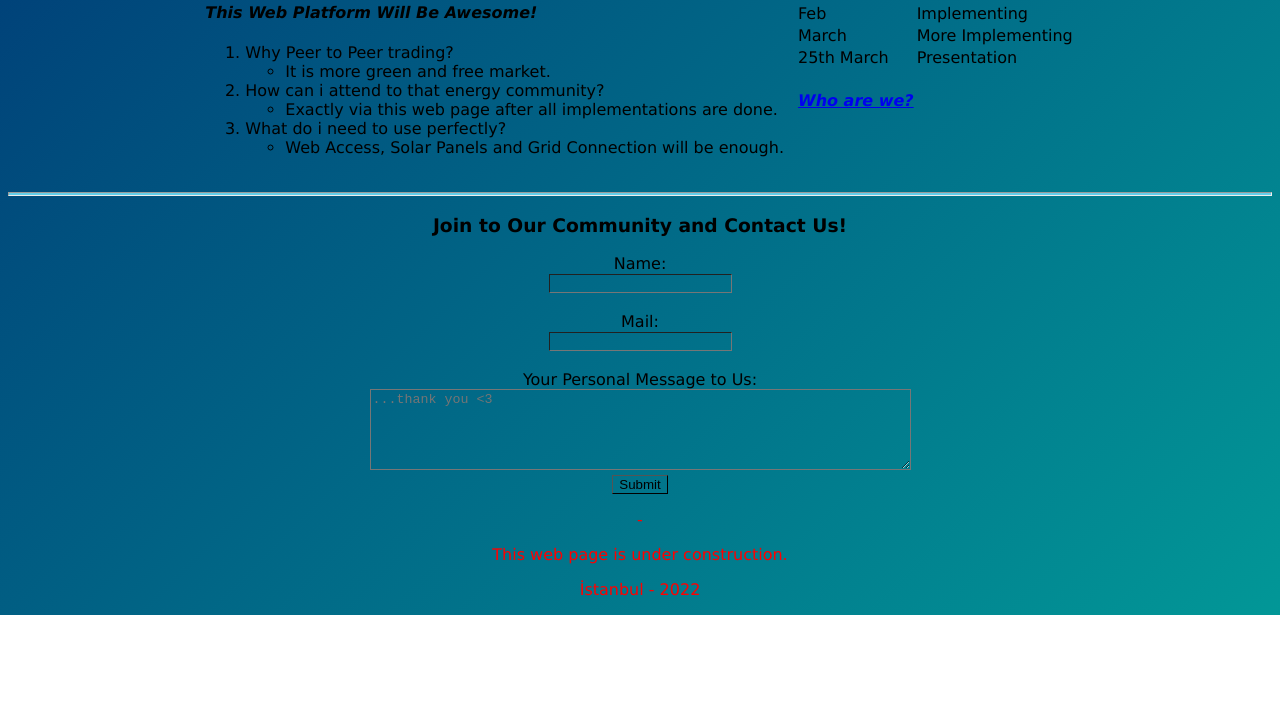
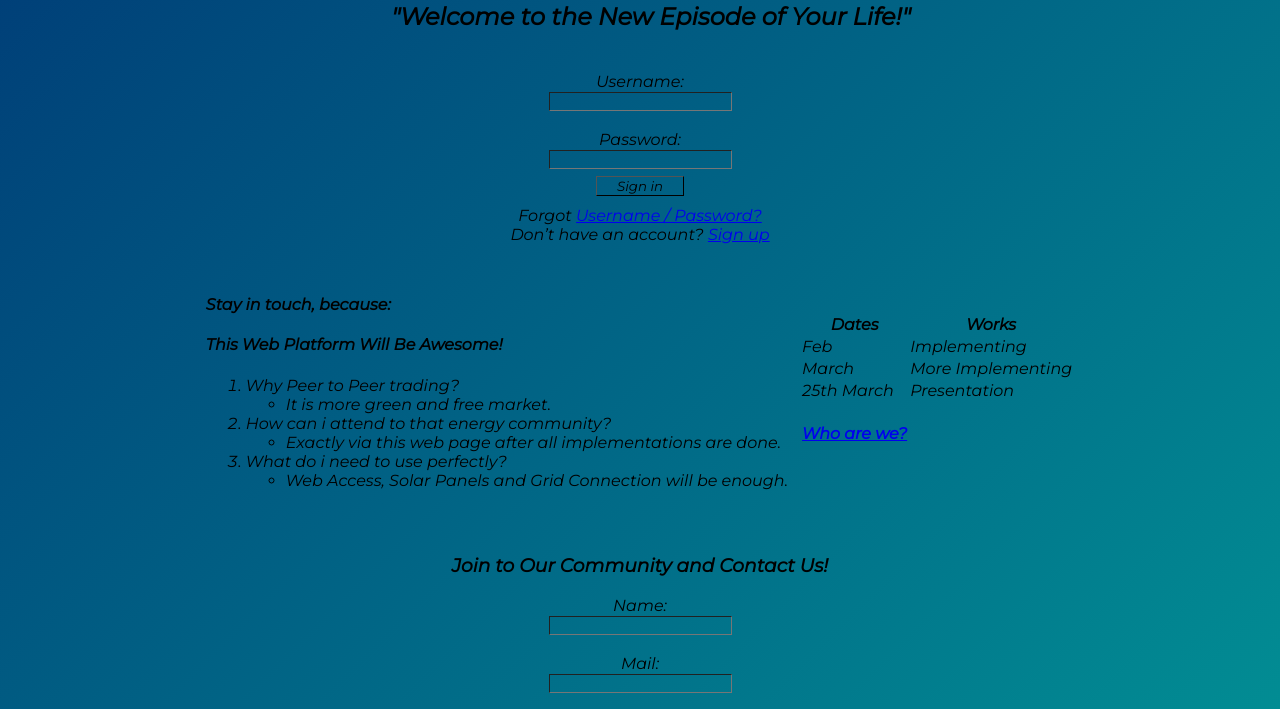
Before and after one commit to SabihBagci/Sunshare, a plain HTML site: page index.html in a window 1280 px wide. Shown: the part 419-1128 px from the top of the page. Before the commit the page ends 1034 px from the top, so only its background shows below. Drawn offline with Linux system fonts and the light colour scheme.

Commit message:
şov başlıyor

```diff
--- a/index.html
+++ b/index.html
@@ -7,24 +7,52 @@
    localStorage.setItem("Welcome Onboard!","done");
 }
     </script>
-
     <link rel="stylesheet" href="styles.css">
+    <link rel="preconnect" href="https://fonts.googleapis.com">
+    <link rel="preconnect" href="https://fonts.gstatic.com" crossorigin>
+    <link href="https://fonts.googleapis.com/css2?family=Montserrat:ital@1&display=swap" rel="stylesheet">
     <meta charset="utf-8">
+    <div class="">
       <title>Sunshare Platform</title>
       <link rel="icon" type="image/x-icon" href="images/greenEngLogo.ico">
-    <center><table cellspacing="20">
+      <center><img class="logo" src="images/greenEngLogo.ico" alt="">
+      <table cellspacing="20">
         <tr>
-        <td><img src="images/greenEngLogo.ico" alt=""></td>
-        <td><h1>Sunshare Peer to Peer Energy Trading Platform</h1>
-    <h2>"Welcome to the New Episode of Your Life!"</h2></td>
+          <td></td>
+          <center><td><h1>Sunshare Peer to Peer Energy Trading Platform</h1>
+      <center><h2>"Welcome to the New Episode of Your Life!"</h2></td>
         </tr>
       </table>
-    <br>
-<hr>
+    </div>
+    <center><div>
+            <label for="">Username:</label><br>
+						<input class="input100" type="txtUsername" name="username" id="usernameInput">
+						<span class="focus-input100" data-placeholder="Username"></span>
+		</div><br>
+					<div >
+            <label for="">Password:</label><br>
+						<input class="input100" type="txtPassword" name="pass" id="passwordInput">
+						<span class="focus-input100" data-placeholder="Password"></span>
+					</div>
+          <div class="">
+            <button onclick="signIn()" class="signbtn">Sign in</button>
+          </div>
+          <div class="">
+            <span class="txt1">Forgot</span>
+            <a href="#" class="txt2">Username / Password?</a><br>
+  							<span class="txt1">Don’t have an account?</span>
+  							<a href="#" class="txt3">Sign up</a><br>
+          </div><br>
+          <script>
+              function signIn() {
+                var inputVal = document.getElementById("usernameInput").value;
+                alert("Welcome " + inputVal + "!" + " Soon you will be able to use the beta platform! Stay connect :)");
+                }
+          </script>
   </head>
   <body>
-    <script  src="./script.js"></script>
-    <table cellspacing="10">
+    <div class="">
+      <center><table cellspacing="10">
         <td><h4 id="h1">Stay in touch, because:</h4>
         <h4 id="h2"><em>This Web Platform Will Be Awesome!</em></h4>
           <ol>
@@ -63,20 +91,23 @@
             </tr>
           </table></td>
       </table>
-      <hr>
+        <br>
         <center><h3 id="h3">Join to Our Community and Contact Us!</h3>
         <center><form class="" action="mailto:sabihbagci@hotmail.com" method="post" enctype="utf-8"
               <label for="">Name:</label><br>
               <input type="text" name="txtFName" value=""><br><br>
               <label for="">Mail:</label><br>
-            <input type="text" name="" value=""><br><br>
+              <input type="text" name="txtMail" value=""><br><br>
               <label for="">Your Personal Message to Us:</label><br>
-            <textarea id="txtField" name="" rows="5" cols="65" placeholder="...thank you <3"></textarea><br>
-            <input type="submit" name="" value="Submit">
+              <textarea name="txtField" rows="5" cols="65" placeholder="...thank you <3"></textarea><br>
+              <input type="submit" name="submitMail" value="Submit">
         </form>
+        <div class="bottom">
           <p>-
             <p>This web page is under construction.</p>
             <p>İstanbul - 2022</p>
           </p>
+        </div>
+    </div>
   </body>
 </html>
--- a/styles.css
+++ b/styles.css
@@ -1,17 +1,4 @@
-p {
-  color: red;
-}
-head {
-  font-family: Verdana, sans-serif;
-  font-style: normal;
-}
-body {
-  font-family: Verdana, sans-serif;
-  font-style: normal;
-
-
-  filter: progid: DXImageTransform.Microsoft.gradient(gradientType=1, startColorstr='#003073', endColorstr='#029797');
-  background-image: url(//img.alicdn.com/tps/TB1d.u8MXXXXXXuXFXXXXXXXXXX-1900-790.jpg);
+html{
   background-size: 100%;
   background-image: -webkit-gradient(linear, 0 0, 100% 100%, color-stop(0, #003073), color-stop(100%, #029797));
   background-image: -webkit-linear-gradient(135deg, #003073, #029797);
@@ -19,38 +6,27 @@ body {
   background-image: -ms-linear-gradient(45deg, #003073 0, #029797 100%);
   background-image: -o-linear-gradient(45deg, #003073, #029797);
   background-image: linear-gradient(135deg, #003073, #029797);
+}
+p {
+  color: #8abf20;
+}
+.logo {
+  padding-top: 50px;
+}
+.bottom {
+  padding-bottom: 25px;
+}
+head{
+  font-family: 'Montserrat', sans-serif;
+}
+body {
+  font-family: 'Montserrat', sans-serif;
   }
-
-hr {
-  background-color: #63CFEA;
-  width: auto;;
-  height: 2px;
-  font-family: sans-serif;
-}
-
 h1 {
   color: #8abf20;
 }
-/*******************class*************/
-/*
-.lola {
-  background-color: blue;
-}
-*/
-/*******************id*************/
-/*
-#heading {
-  color: red;
-}
-*/
-#h1:hover {
-  color: Navy;
-}
-#h2:hover {
-  color: Navy;
-}
-#h3:hover {
-  color: Navy;
+h3 {
+  font-family: 'Montserrat', sans-serif;
 }
 input {
        background-color: transparent;
@@ -59,3 +35,18 @@ input {
 textarea{
   background-color: transparent;
 }
+.signbtn{
+  background-color: transparent;
+  border-width: thin;
+  margin-top: 7px;
+  padding-right: 20px;
+  padding-left: 20px;
+  margin-bottom: 10px;
+  font-family: 'Montserrat', sans-serif;
+}
+.usernameInput{
+  font-family: 'Montserrat', sans-serif;
+}
+.passwordInput{
+  font-family: 'Montserrat', sans-serif;
+}
```
Also changed, not shown: whoarewe.html (+35 -1 lines). Lines whose indentation alone changed are shown as unchanged.
